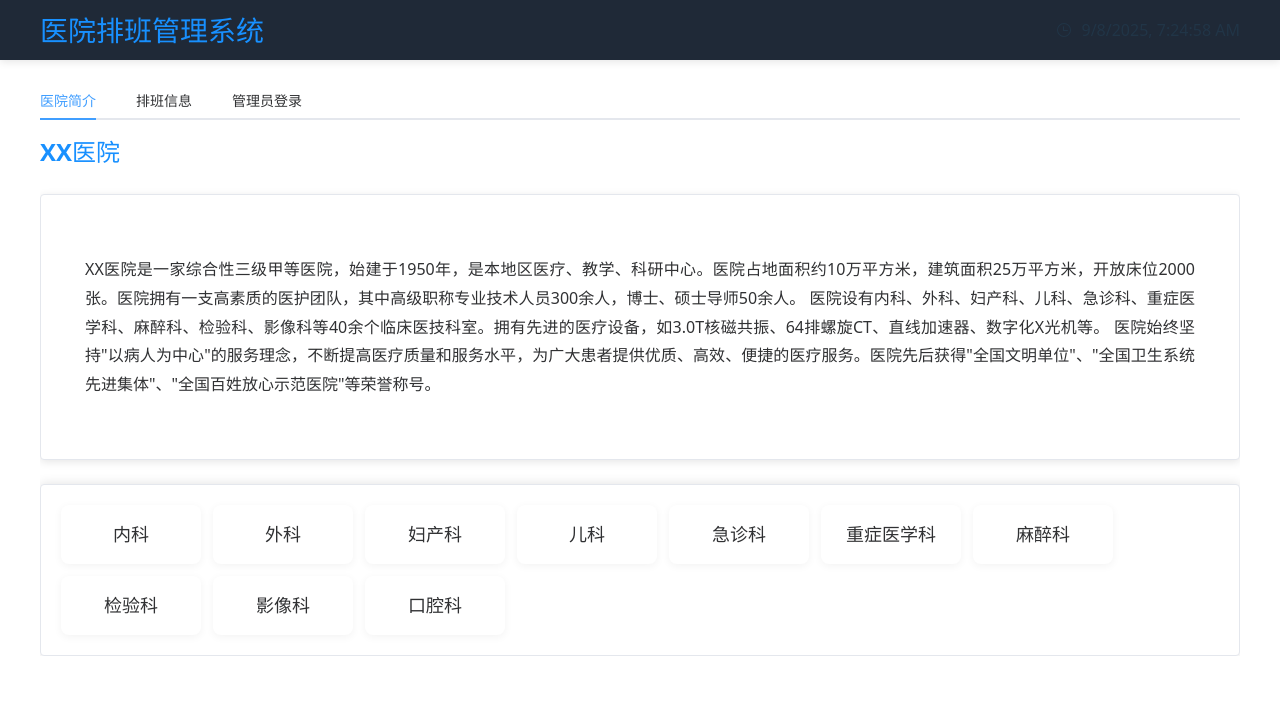
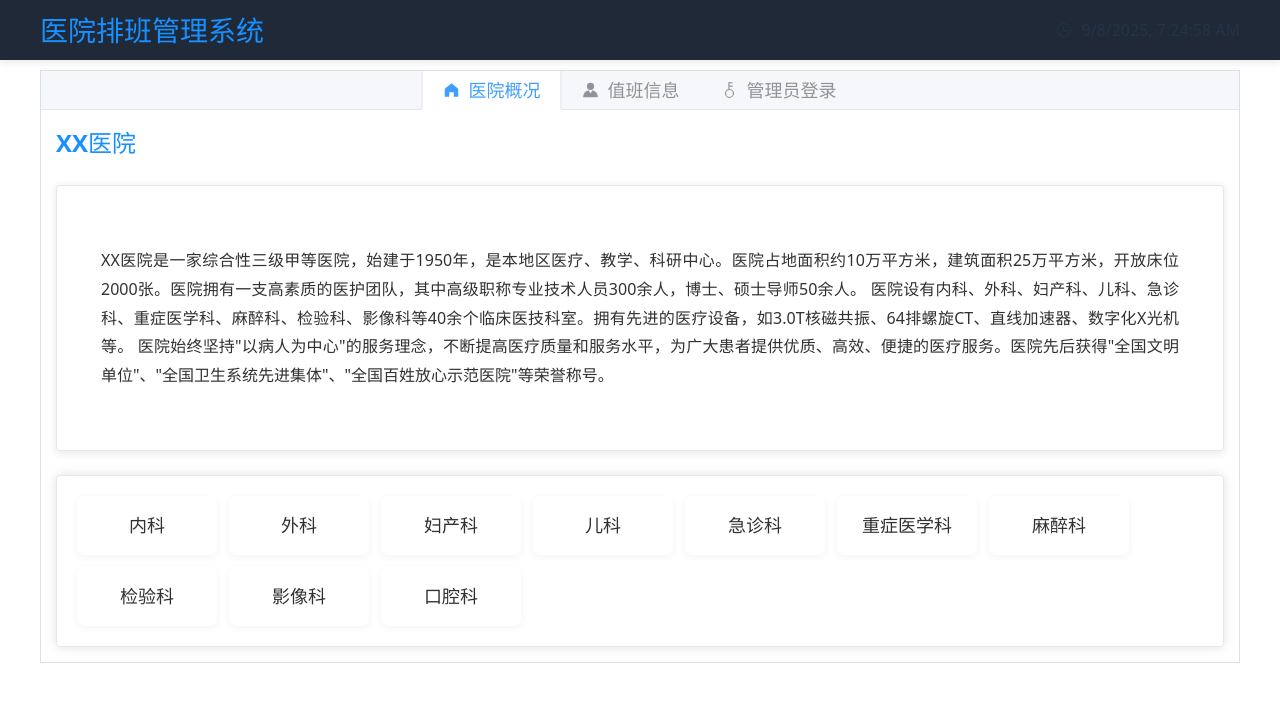
Before and after one commit to unfor/chengdong_hosp_frontend_vue, a Vue app: page / in a window 1280 px wide. Shown: the top 702 px of the page. Built offline with nearby package versions, Linux system fonts and the light colour scheme.

Commit message:
首页tabs居中，实现自定义tab

```diff
--- a/src/components/Layout.vue
+++ b/src/components/Layout.vue
@@ -8,23 +8,60 @@
           new Date(currentTime).toLocaleString()
         }}</span>
       </div>
-      <el-button type="primary" @click="handleLogout" class="logout-btn" v-show="isAdmin">
+      <el-button
+        type="primary"
+        @click="handleLogout"
+        class="logout-btn"
+        v-show="isAdmin"
+      >
         退出登录
       </el-button>
     </div>
   </div>
   <div class="layout">
-    <el-tabs v-model="activeTab" @tab-change="handleTabChange" class="tab-container">
-      <el-tab-pane label="医院简介">
+    <el-tabs
+      v-model="activeTab"
+      @tab-change="handleTabChange"
+      class="tab-container"
+      type="border-card"
+    >
+      <el-tab-pane>
+        <template #label>
+          <span class="custom-tabs-label">
+            <el-icon><HomeFilled /></el-icon>
+            <span>医院概况</span>
+          </span>
+        </template>
         <HospitalIntro />
       </el-tab-pane>
-      <el-tab-pane label="排班信息">
+
+      <el-tab-pane label="值班信息">
+        <template #label>
+          <span class="custom-tabs-label">
+            <el-icon><Avatar /></el-icon>
+            <span>值班信息</span>
+          </span>
+        </template>
         <ScheduleInfo />
       </el-tab-pane>
+
       <el-tab-pane v-if="!isAdmin" label="管理员登录">
+        <template #label>
+          <span class="custom-tabs-label">
+            <el-icon><Key /></el-icon>
+            <span>管理员登录</span>
+          </span>
+        </template>
         <AdminLogin @login-success="handleLoginSuccess" />
       </el-tab-pane>
+
       <el-tab-pane v-if="isAdmin" label="管理员设置">
+        <template #label>
+          <span class="custom-tabs-label">
+            <el-icon><Tools /></el-icon>
+            <span>管理员设置</span>
+          </span>
+        </template>
         <AdminPage />
       </el-tab-pane>
     </el-tabs>
--- a/src/styles/Layout.less
+++ b/src/styles/Layout.less
@@ -10,6 +10,7 @@
   height: 60px;
   background-color: #1F2937;
   padding: 0 40px;
+  margin-bottom: 10px;
 }
 
 .header-right {
@@ -87,14 +88,19 @@
 }
 
 .tab-container {
-  .el-tabs__header {
-    .el-tabs__nav-wrap {
-      .el-tabs__nav-scroll {
-        .el-tabs__nav {
-          left: 50%;
-          transform: translateX(-50%) !important;
-        }
-      }
+  ::v-deep(.el-tabs__nav) {
+    left: 50%;
+    transform: translateX(-50%) !important;
+  }
+
+  .custom-tabs-label{
+    display: flex;
+    flex-direction: row;
+    align-items: center;
+    justify-content: space-between;
+    font-size: 18px;
+    >span{
+      margin-left: 8px;
     }
   }
 }
```
Also changed, not shown: src/main.js (+14 -2 lines).
